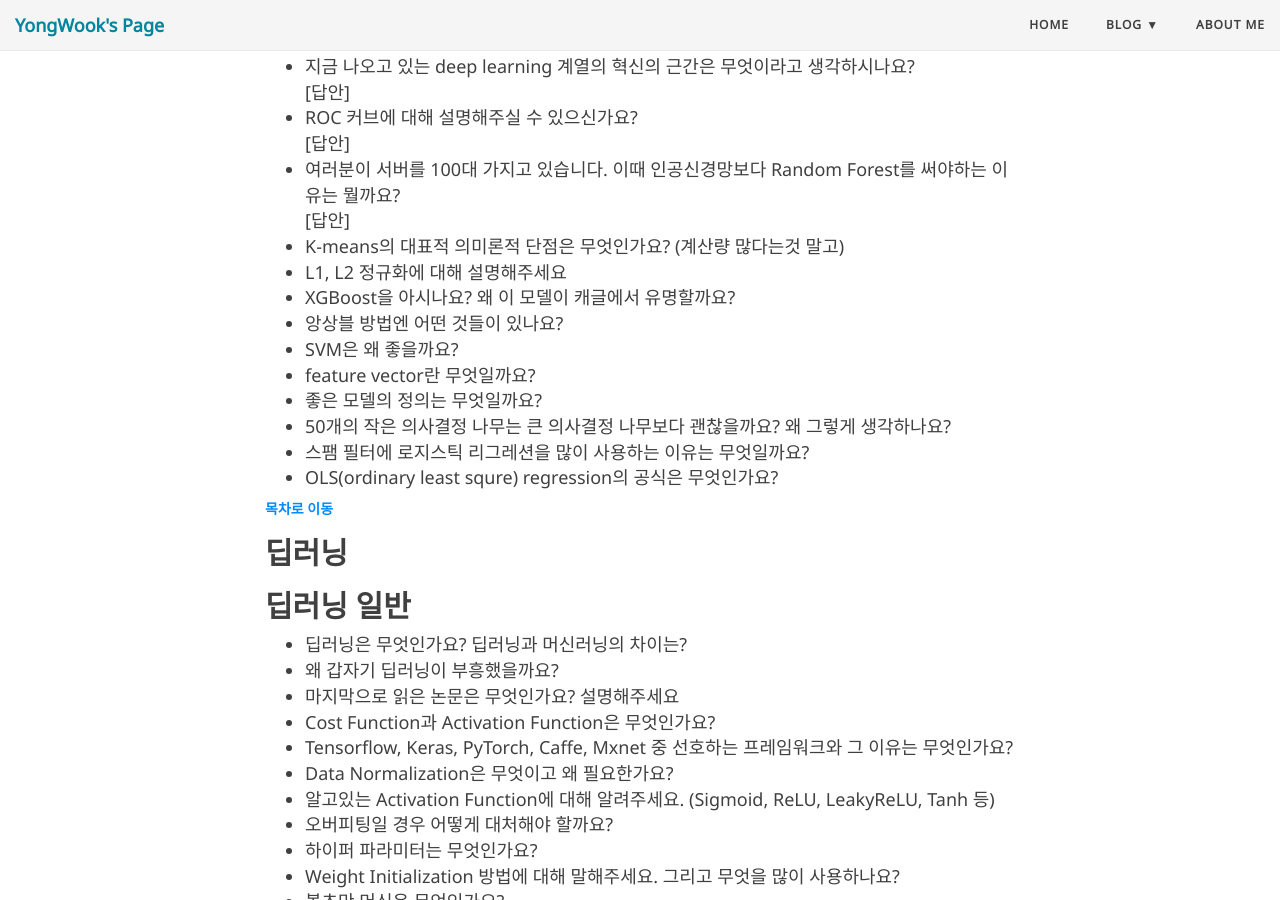
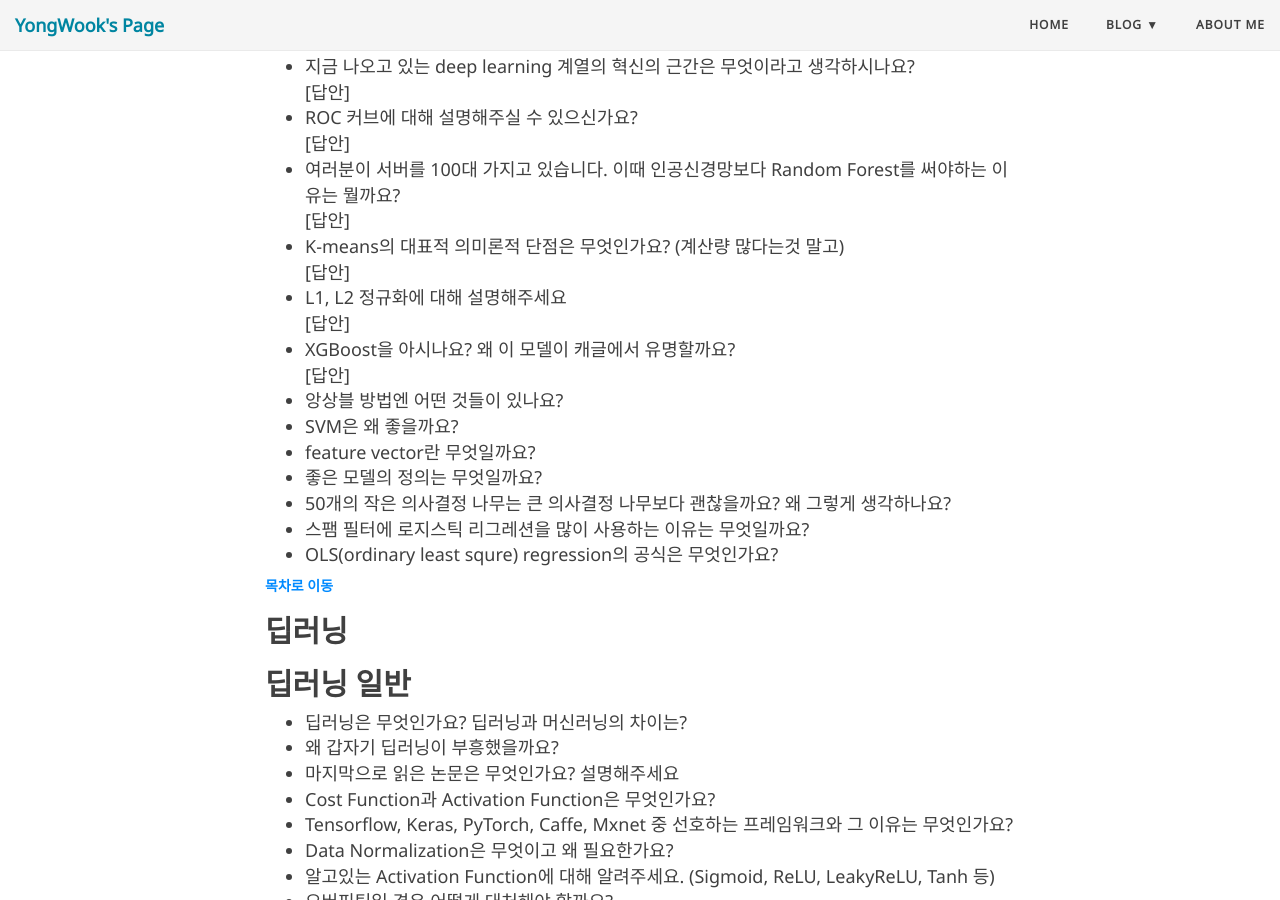
Before and after one commit to YongWookHa/yongwookha.github.io_, a Jekyll site: the page built from collections/_Machine_Learning/2019-10-11-Interview Question.md, in a window 1280 px wide and 900 px high, scrolled down 3547 px. Built offline with Jekyll 4.4.1, drawn with Linux system fonts in a browser that asks for light colours; nearby versions of some CDN libraries; comment, search, counter and statistics services are not loaded.

Commit message:
update: Machine Learning Parts

```diff
--- a/collections/_Machine_Learning/2019-10-11-Interview Question.md
+++ b/collections/_Machine_Learning/2019-10-11-Interview Question.md
@@ -201,7 +201,7 @@
   > * Confidence : X가 발생했을 떄, Y도 포함되어 있는 비율
   > * Lift : X가 발생하지 않았을 때의 Y 발생 비율과 X가 발생했을 때 Y 발생 비율의 대비. 숫자가 1보다 크거나 작은 정도에 따라 연관성을 파악할 수 있다.
   >
-  > _[참조 : https://rfriend.tistory.com/191](https://rfriend.tistory.com/191)
+  > _[참조 : https://rfriend.tistory.com/191](https://rfriend.tistory.com/191)_
 
   </details>
 - 최적화 기법중 Newton’s Method와 Gradient Descent 방법에 대해 알고 있나요?
@@ -250,8 +250,36 @@
 
   </details>
 - K-means의 대표적 의미론적 단점은 무엇인가요? (계산량 많다는것 말고)
+  <details markdown="1">
+  <summary>[답안]</summary>
+
+  > K-means 알고리즘은 K개의 Cluster를 미리 입력받아 Expectation과 Maximization 단계를 거듭하여 군집화를 수행한다. 단점들은 다음과 같다.
+  > 1. 초기에 사용자가 해당 데이터에 몇개의 Cluster가 있는지 알고 있어야 한다.
+  > 2. K개의 Cluster를 초기화하는 방법에 따라 결과에 큰 차이가 있다.
+  > 3. 클러스터의 모양이 구형이 아닌 경우, 적용이 힘들다.
+  > 4. Maximization단계에서 각 데이터들과의 거리를 기준으로 Cluster 중심점의 위치를 업데이트하므로 데이터의 노이즈에 민감하게 반응한다.
+
+  </details>
 - L1, L2 정규화에 대해 설명해주세요
+  <details markdown="1">
+  <summary>[답안]</summary>
+
+  > L1, L2 정규화는 모델 학습시에 값이 너무 큰 파라메터의 영향력을 줄이는 전략이다. L1 정규화는 Cost Function에 가중치의 크기(절대값)를 더해주고, L2 정규화는 가중치 크기의 제곱을 더해줌으로써 가중치가 너무 크지 않은 방향으로 학습을 유도한다. 이것은 학습된 모델의 범용성을 높이는 효과를 준다.
+  >
+  > _[참조 : https://light-tree.tistory.com/125](https://light-tree.tistory.com/125)_
+
+  </details>
+
 - XGBoost을 아시나요? 왜 이 모델이 캐글에서 유명할까요?
+  <details markdown="1">
+  <summary>[답안]</summary>
+
+  > XGBoost는 머신러닝에서 각 Feature의 중요도를 계산할 수 있는 툴이다. 학습과 분류가 빠르고 캐글의 머신러닝 경연 우승자 중, 다수가 이 툴을 사용하여 주목받았다.
+  >
+  > _[참조 : https://brunch.co.kr/@snobberys/137](https://brunch.co.kr/@snobberys/137)_
+
+  </details>
+
 - 앙상블 방법엔 어떤 것들이 있나요?
 - SVM은 왜 좋을까요?
 - feature vector란 무엇일까요?
```
